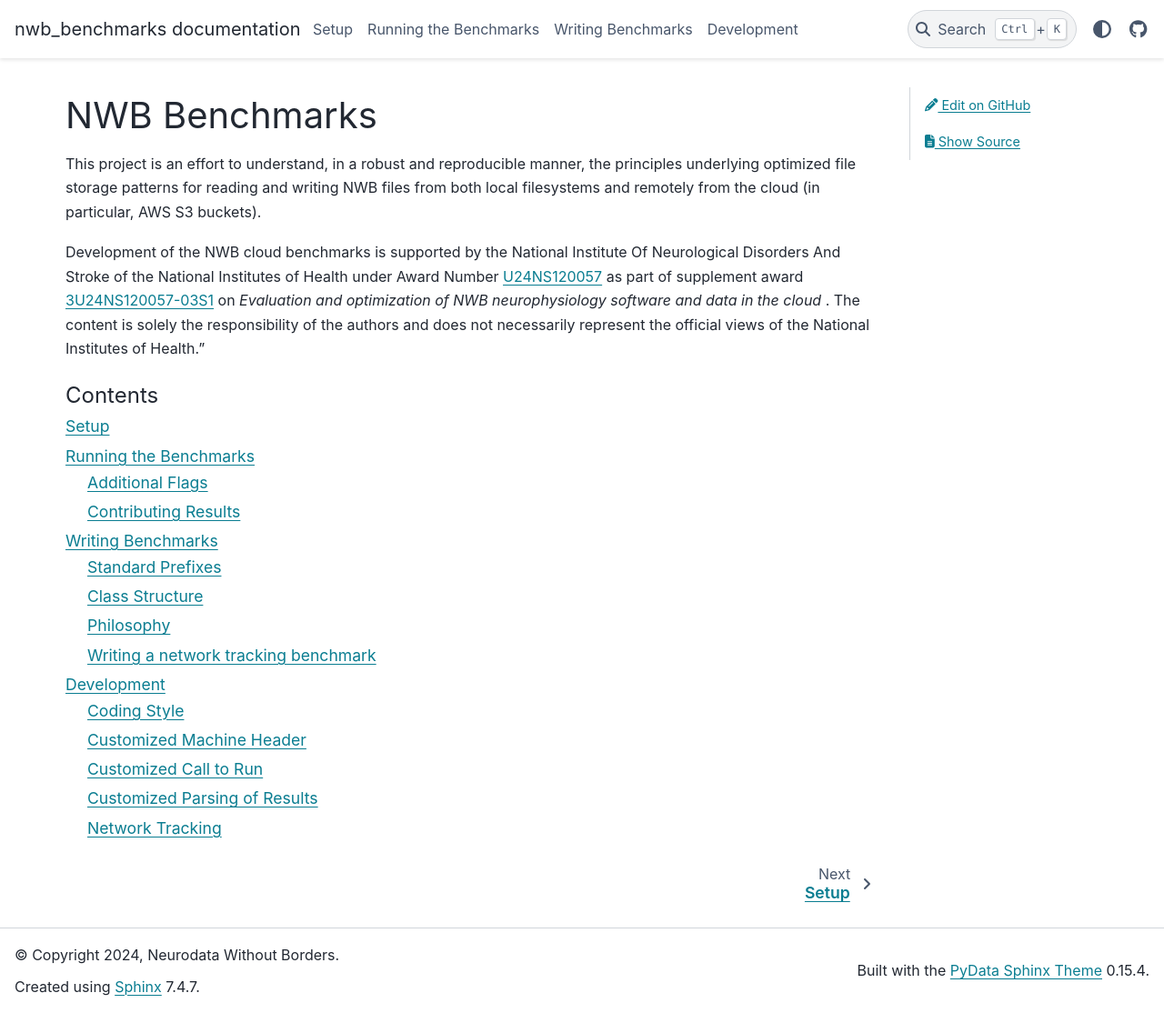
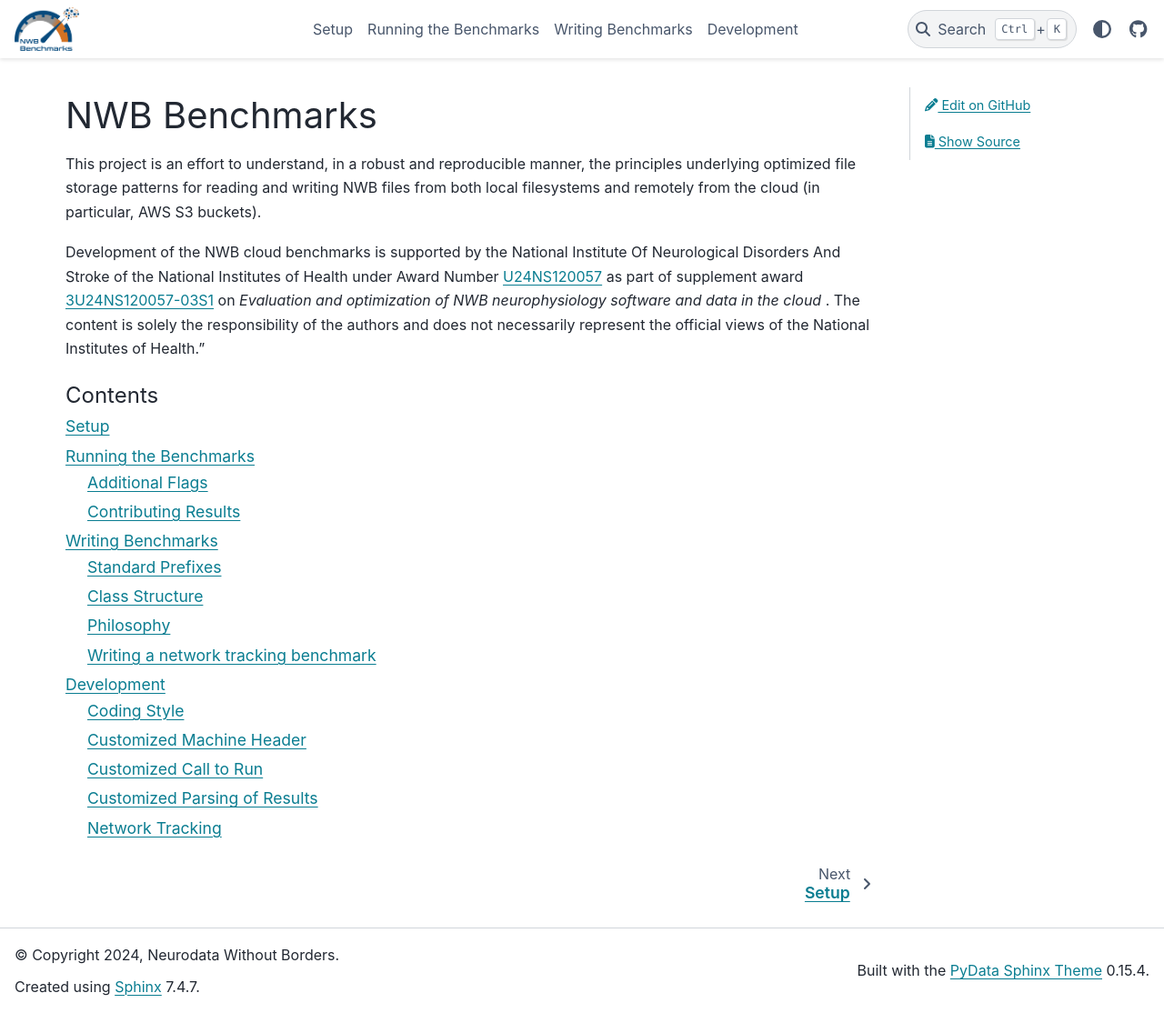
Before and after one commit to NeurodataWithoutBorders/nwb_benchmarks, a Sphinx documentation site: the page built from docs/index.rst, in a window 1280 px wide and 1114 px high. Shown: the whole window at 91% size. Built offline with Sphinx 7.4.7 and the PyData theme 0.15.4, drawn with Linux system fonts in a browser that asks for light colours.

Commit message:
Add logo for the repo

```diff
--- a/docs/conf.py
+++ b/docs/conf.py
@@ -20,6 +20,7 @@ templates_path = ["_templates"]
 master_doc = "index"
 exclude_patterns = ["build", "_build", "Thumbs.db", ".DS_Store"]
 html_theme = "pydata_sphinx_theme"
+html_logo = "assets/logo_nwb_benchmarks.png"
 # html_static_path = ["_static"]
 
 # The name of an image file (within the static path) to use as favicon of the
```
Also changed, not shown: README.md (+2 -0 lines), docs/assets/logo_nwb_benchmarks.png (added), 1 other file.
